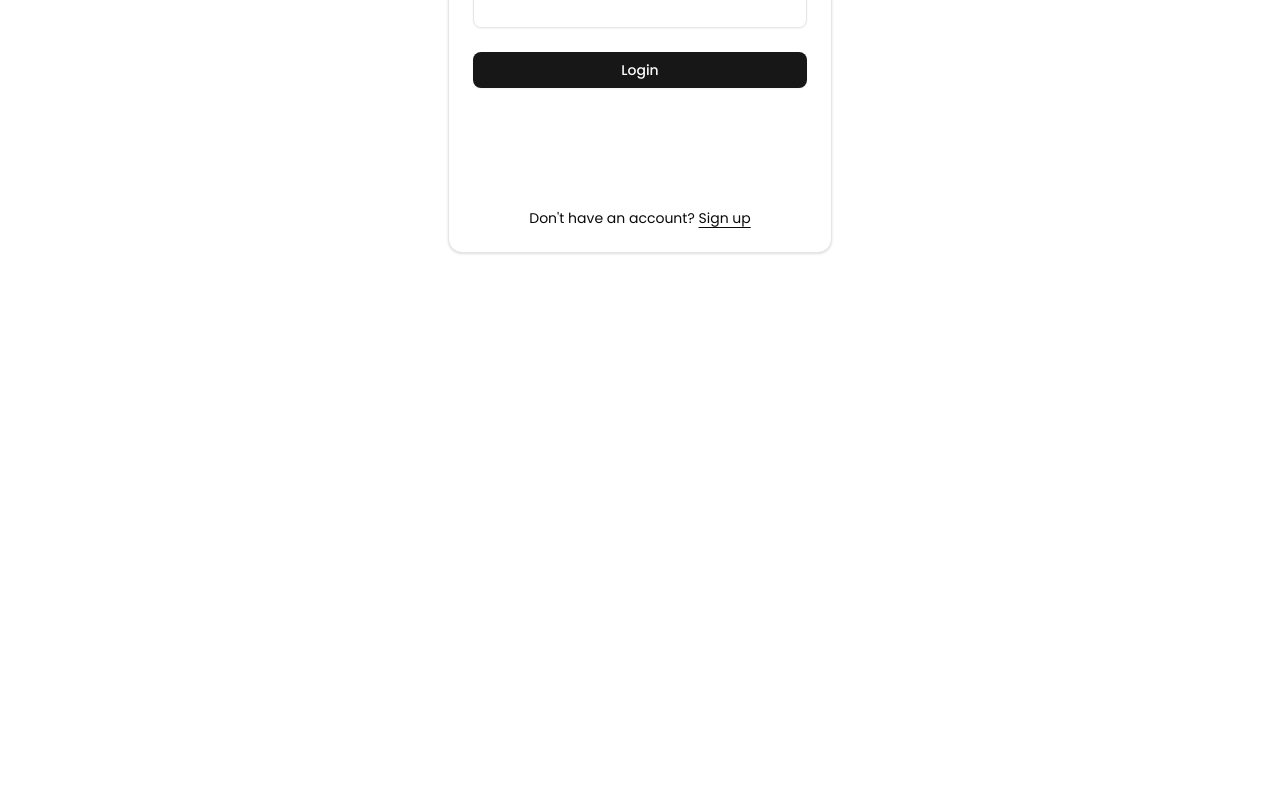
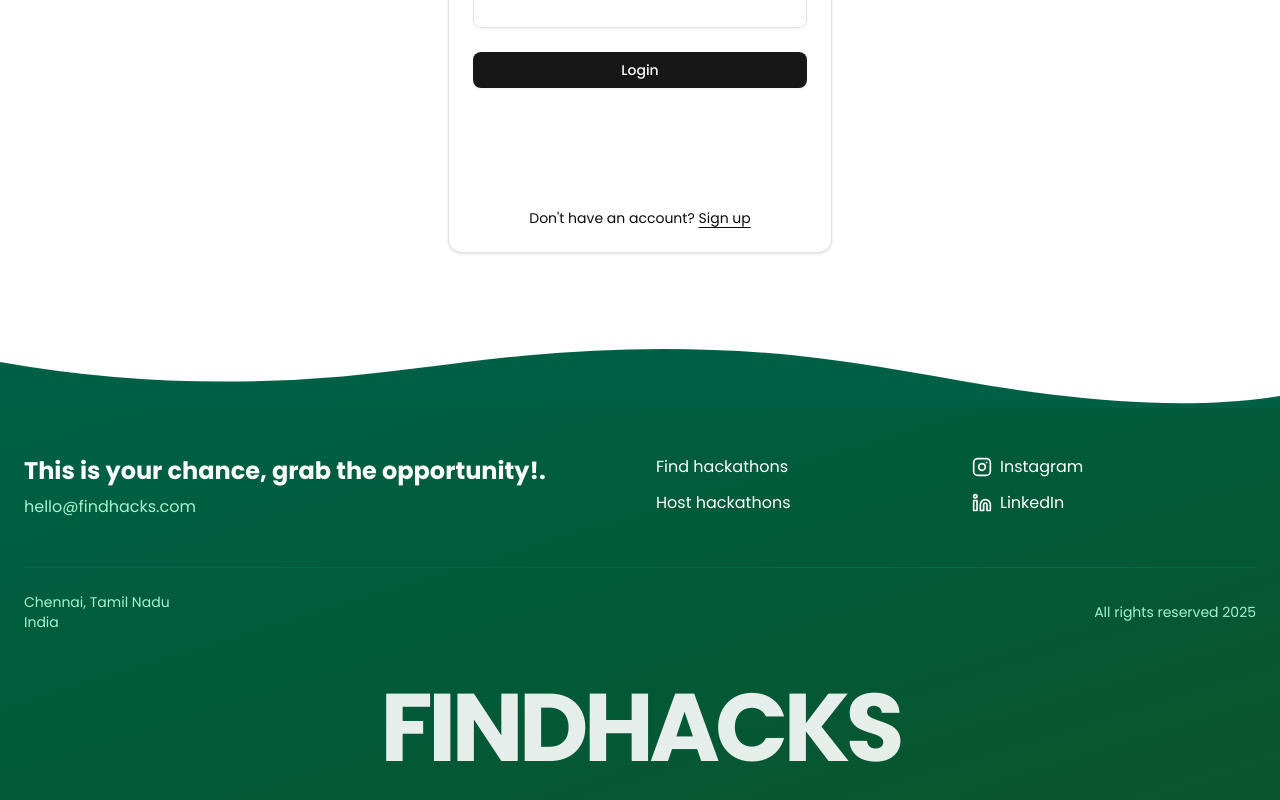
Before and after one commit to dhanush-ts/FH, a Next.js app: page /login in a window 1280 px wide. Shown: the part 482-1282 px from the top of the page. Before the commit the page ends 889 px from the top, so only its background shows below. Built offline with nearby package versions, Linux system fonts and the light colour scheme; no server answers.

Commit message:
added footer

```diff
--- a/app/(root)/page.js
+++ b/app/(root)/page.js
@@ -7,10 +7,7 @@
   return (
     <main>
       <Banner />
-      <FeaturesSectionDemo />
-      <div className="max-w-xl">
-        <DisplayLottie animationData = {build} />
-      </div>
+      {/* <FeaturesSectionDemo /> */}
     </main>
   )
 }
--- a/app/layout.js
+++ b/app/layout.js
@@ -6,6 +6,7 @@
 import { useEffect } from "react";
 import { useRouter } from "next/navigation";
 import { setGlobalRouter } from "@/lib/routerService";
+import Footer from "@/components/layout/Footer";
 
 
 export default function RootLayout({ children }) {
@@ -25,6 +26,7 @@
           <AuthProvider suppressHydrationWarning>
             <Header />
             {children}
+            <Footer />
           </AuthProvider>
         </GoogleOAuthProvider>
       </body>
--- /dev/null
+++ b/components/layout/Footer.js
@@ -0,0 +1,74 @@
+import Link from "next/link"
+import { Instagram, Linkedin } from "lucide-react"
+
+export default function Footer() {
+  return (
+    <footer className="relative w-full bg-gradient-to-br from-emerald-800 to-green-900 text-white">
+      {/* Wave SVG at the top */}
+      <div className="absolute top-0 left-0 w-full overflow-hidden leading-none transform translate-y-[-98%]">
+        <svg
+          className="relative block w-full h-[40px] md:h-[60px]"
+          xmlns="http://www.w3.org/2000/svg"
+          viewBox="0 0 1200 120"
+          preserveAspectRatio="none"
+        >
+          <path
+            d="M985.66,92.83C906.67,72,823.78,31,743.84,14.19c-82.26-17.34-168.06-16.33-250.45.39-57.84,11.73-114,31.07-172,41.86A600.21,600.21,0,0,1,0,27.35V120H1200V95.8C1132.19,118.92,1055.71,111.31,985.66,92.83Z"
+            className="fill-emerald-800"
+          ></path>
+        </svg>
+      </div>
+
+      <div className="container mx-auto px-6 pt-12 pb-8">
+        <div className="grid grid-cols-1 md:grid-cols-2 gap-8">
+          {/* Left Column - Quote and Email */}
+          <div className="space-y-6">
+            <div>
+              <h3 className="text-2xl font-bold mb-2">This is your chance, grab the opportunity!.</h3>
+              <p className="text-emerald-200">hello@findhacks.com</p>
+            </div>
+          </div>
+
+          {/* Right Column - Navigation and Social Links */}
+          <div className="grid grid-cols-2 gap-8">
+
+            <div className="space-y-3">
+                <p>Find hackathons</p>
+                <p>Host hackathons</p>
+            </div>
+
+            {/* Social Media Links - Stacked vertically */}
+            <div className="flex flex-col items-start space-y-3">
+              <Link href="https://instagram.com" className="flex items-center hover:text-emerald-300 transition-colors">
+                <Instagram className="mr-2 h-5 w-5" />
+                <span>Instagram</span>
+              </Link>
+              <Link href="https://linkedin.com" className="flex items-center hover:text-emerald-300 transition-colors">
+                <Linkedin className="mr-2 h-5 w-5" />
+                <span>LinkedIn</span>
+              </Link>
+            </div>
+          </div>
+        </div>
+
+        {/* Bottom Section with Copyright and Terms */}
+        <div className="mt-12 pt-6 border-t border-emerald-700/50 flex flex-row justify-between items-center">
+          <div className="text-sm text-emerald-200 mb-4 md:mb-0">
+            Chennai, Tamil Nadu
+            <br />
+            India
+          </div>
+
+          <div className="text-sm text-emerald-200">
+            All rights reserved 2025
+          </div>
+        </div>
+
+        {/* Brand Name */}
+        <div className="mt-12 text-center -mb-2">
+          <h2 className="text-6xl md:text-8xl font-bold tracking-tighter opacity-90">FINDHACKS</h2>
+        </div>
+      </div>
+    </footer>
+  )
+}
```
